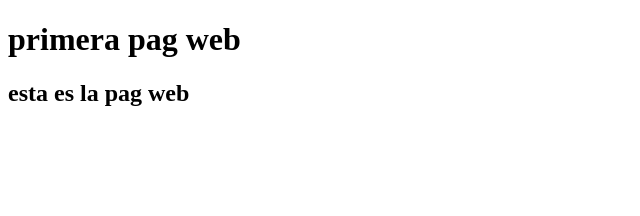
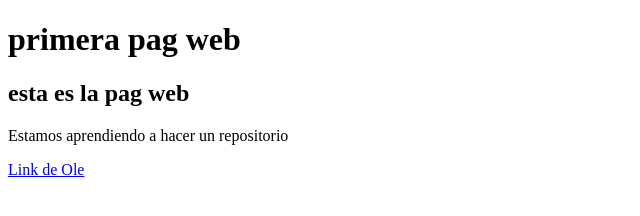
Before and after one commit to aburzaco/2dorepositorio, a plain HTML site: page index.html in a window 1280 px wide. Shown: the whole page, without its empty margins (0-640 px from the left). Drawn offline with Linux system fonts and the light colour scheme.

Commit message:
agregue un parrafo y un link

```diff
--- a/index.html
+++ b/index.html
@@ -9,5 +9,8 @@
     <h1>primera pag web</h1>
     <h2>esta es la pag web</h2>
 
+    <p>Estamos aprendiendo a hacer un repositorio</p>
+    <a href="https://www.ole.com.ar/">Link de Ole</a>
+
 </body>
 </html>
```
